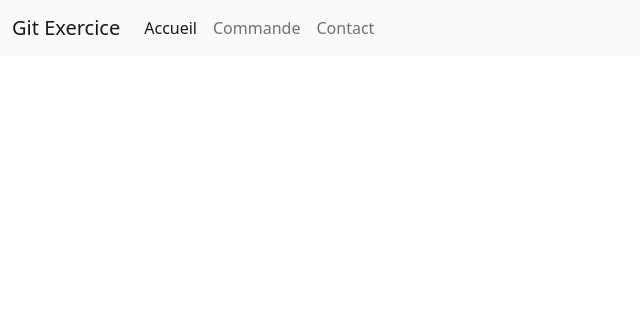
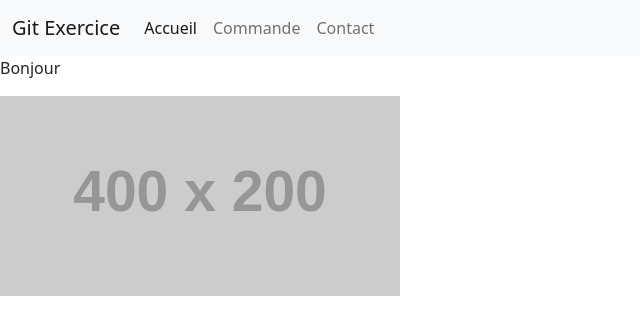
Before and after one commit to AntonMariadas/git-jour2-d, a plain HTML site: page index.html in a window 1280 px wide. Shown: the whole page, without its empty margins (0-640 px from the left). Drawn offline with nearby package versions, Linux system fonts and the light colour scheme; placeholder pictures from the web are drawn by us.

Commit message:
ajout image dans fichier index.html

```diff
--- a/index.html
+++ b/index.html
@@ -48,6 +48,17 @@
             </div>
         </nav>
 
+        <p>Bonjour</p>
+        <section class="row">
+            <figure>
+                <img
+                    src="https://via.placeholder.com/400x200"
+                    alt=""
+                    class="miniature"
+                />
+            </figure>
+        </section>
+
         <script
             src="https://cdn.jsdelivr.net/npm/bootstrap@5.0.0-beta2/dist/js/bootstrap.bundle.min.js"
             integrity="sha384-b5kHyXgcpbZJO/tY9Ul7kGkf1S0CWuKcCD38l8YkeH8z8QjE0GmW1gYU5S9FOnJ0"
--- a/script.js
+++ b/script.js
@@ -0,0 +1,3 @@
+document.querySelector(".miniature").addEventListener("click", function (e) {
+    e.target.style["width"] = "70%";
+});
```
